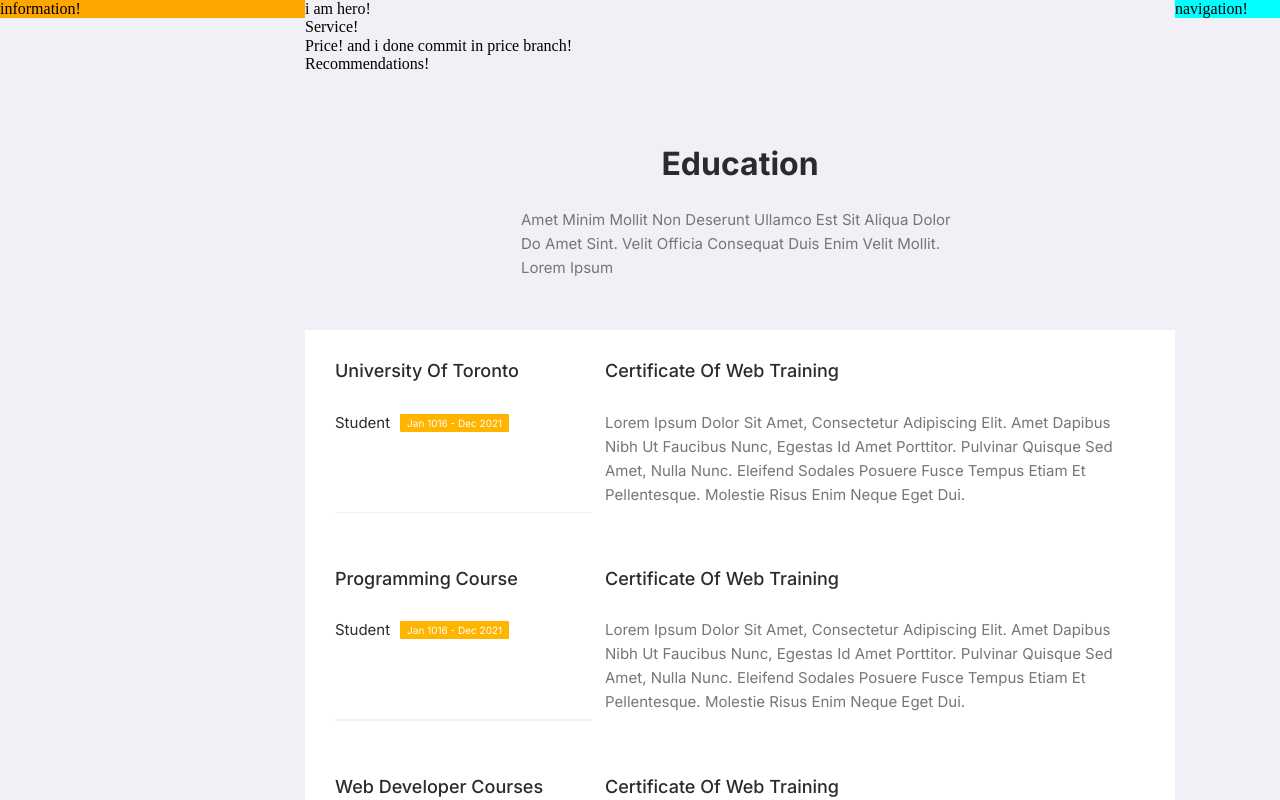
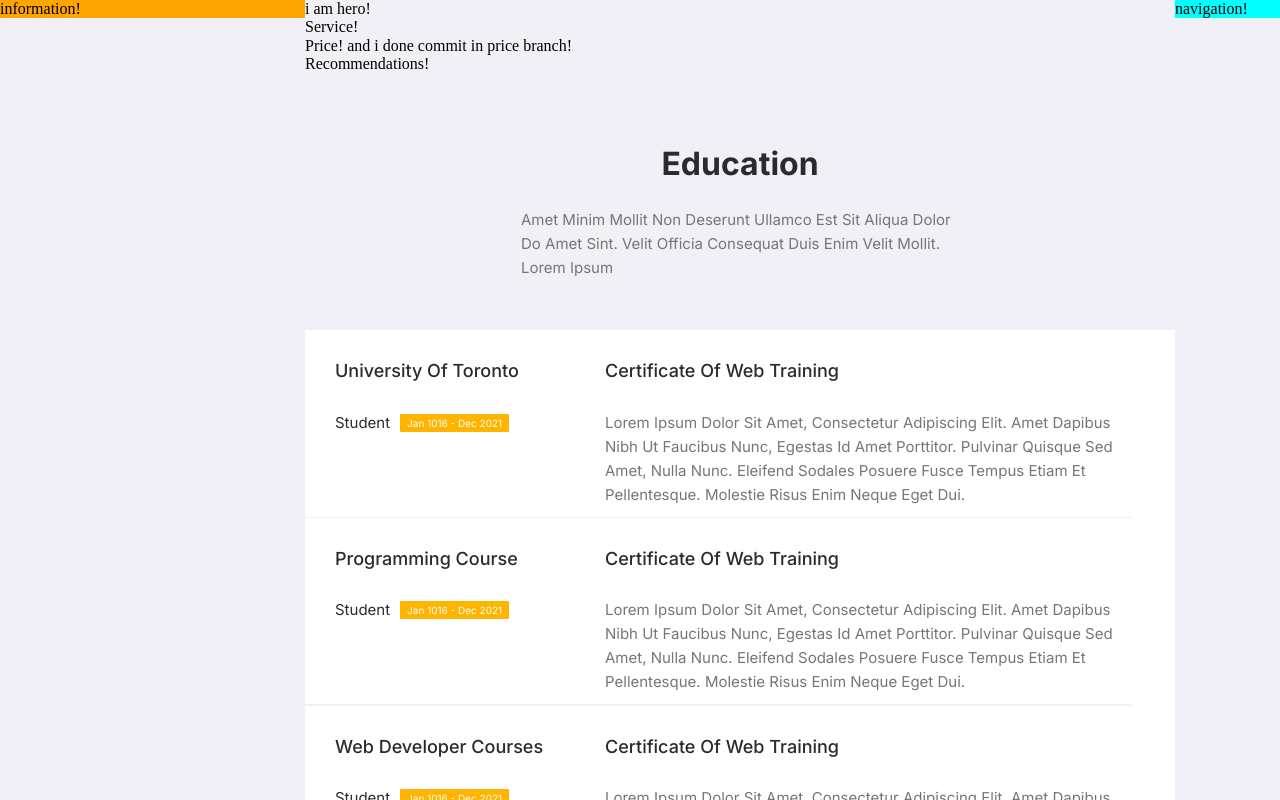
Before and after one commit to Enigma2017/portfolio-teamwork, a React (Vite) app: page / in a window 1280 px wide. Shown: the top 800 px of the page. Built offline with nearby package versions, Linux system fonts and the light colour scheme.

Commit message:
added education and work element

```diff
--- a/src/sections/education.jsx
+++ b/src/sections/education.jsx
@@ -75,7 +75,6 @@ function Education() {
             </div>
           </div>
         </div>
-        <div className="separator"></div>
       </section>
     )
   }
--- a/src/sections/work.jsx
+++ b/src/sections/work.jsx
@@ -29,6 +29,7 @@ function Work() {
             </div>
           </div>
         </div>
+        <div className="separator"></div>
         <div className="education__container">
           <div className="education__box">
             <div className="education__title">
@@ -51,6 +52,7 @@ function Work() {
             </div>
           </div>
         </div>
+        <div className="separator"></div>
         <div className="education__container">
           <div className="education__box">
             <div className="education__title">
--- a/src/styles/sections/_education.scss
+++ b/src/styles/sections/_education.scss
@@ -2,23 +2,21 @@
     font-family: var(--font-family);
     margin-top: 70rem;
     margin-bottom: 70rem;
+}
 
-    &__container {
+.education__container {
     display: grid;
     grid-template-columns: 1fr 2fr;
     background: var(--card-bg);
     padding: 30rem;
-            // border-bottom: 1.50rem solid var(--main-bg);
-
 
     @include tablet-small {
-                // margin-top: 50px;
         grid-template-columns: 1fr;
             gap: 24rem;
         }
         }
 
-        &__title {
+.education__title {
     font-weight: 500;
     font-size: 18rem;
     line-height: 124%;
@@ -26,7 +24,7 @@
     color: var(--main-txt);
 }
 
-        &__form {
+.education__form {
     display: flex;
     gap: 10rem;
     align-items: center;
@@ -38,7 +36,7 @@
     margin-top: 28rem;
 }
 
-        &__time {
+.education__time {
     background: var(--highlight);
     border-radius: 1rem;
     font-weight: 400;
@@ -47,8 +45,7 @@
     color: var(--card-bg);
     padding: 4rem 7rem;
 }
-
-        &__document {
+.education__document {
     font-weight: 500;
     font-size: 18rem;
     line-height: 124%;
@@ -56,26 +53,13 @@
     color: var(--main-txt);
     margin-bottom: 28rem;
 }
-
-        &__description {
+.education__description {
     font-weight: 400;
     font-size: 15rem;
     line-height: 160%;
     text-transform: capitalize;
     color: var(--secondary-txt);
 }
-        }
-
-        .education__container::after {
-            content: "";
-            position: relative;
-            background: var(--main-bg);
-            width: 95%;
-            height: 1.5rem;
-            bottom: -5px;
-
-        }
-
 .title {
     font-weight: 700;
     font-size: 32rem;
@@ -97,3 +81,10 @@
     margin-bottom: 50rem;
     margin-top: 25rem;
     }
+
+    .separator {
+        width: 95%;
+        height: 1.5rem;
+        margin-top: -20rem;
+        background: var(--main-bg);
+    }
```
Lines whose indentation alone changed are shown as unchanged.
